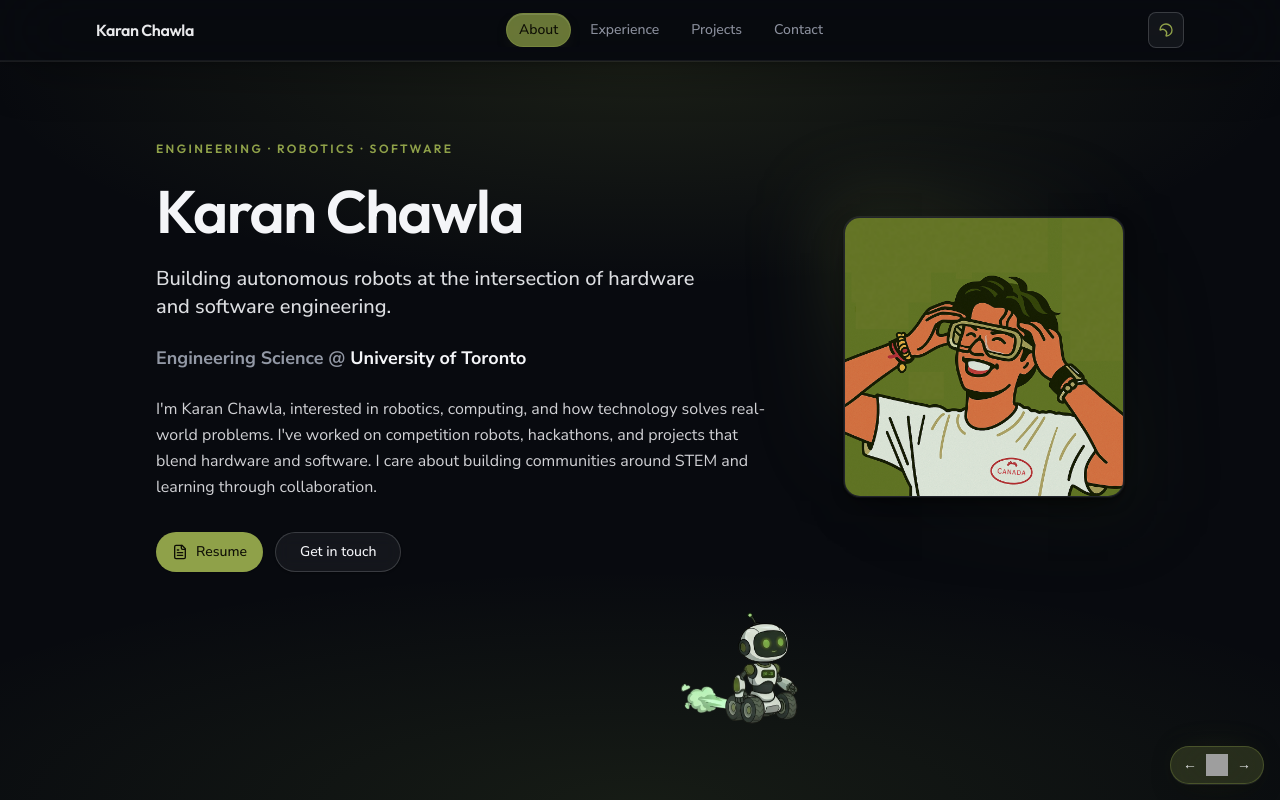
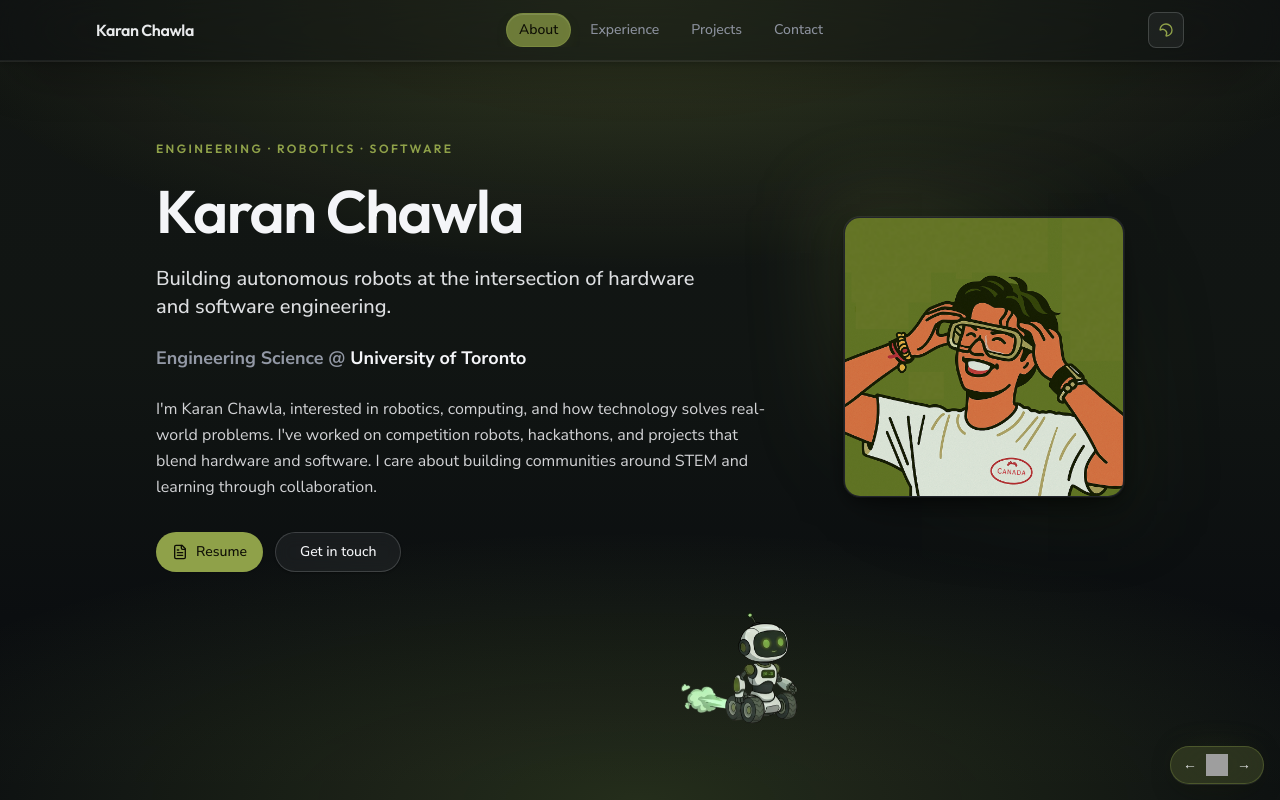
Before and after one commit to KaranChawlaD/Personal-Website-V2, a Next.js app: page / in a window 1280 px wide. Shown: the top 800 px of the page. Built offline with nearby package versions, Linux system fonts and the light colour scheme; grey boxes are pictures that could not be loaded.

Commit message:
chore: entire site green backsplash

```diff
--- a/app/personal-website-client.tsx
+++ b/app/personal-website-client.tsx
@@ -44,6 +44,9 @@
 }
 
 const SECTION_IDS = ["about", "experience", "projects", "contact"] as const;
+
+const siteGreenWashClassName =
+  "bg-[linear-gradient(180deg,rgb(110_129_55_/_0.06)_0%,rgb(200_240_80_/_0.04)_45%,transparent_100%),radial-gradient(ellipse_110%_68%_at_50%_-12%,rgb(110_129_55_/_0.22),transparent_58%),radial-gradient(ellipse_100%_52%_at_50%_100%,rgb(200_240_80_/_0.14),transparent_68%)] dark:bg-[linear-gradient(180deg,rgb(143_161_73_/_0.08)_0%,rgb(190_235_95_/_0.05)_45%,transparent_100%),radial-gradient(ellipse_100%_60%_at_50%_0%,rgb(143_161_73_/_0.26),transparent_56%),radial-gradient(ellipse_95%_48%_at_50%_100%,rgb(190_235_95_/_0.16),transparent_70%)]";
 
 export function PersonalWebsiteClient({
   // skills,
@@ -167,7 +170,14 @@
     "scroll-mt-[calc(var(--site-header-height,7.25rem)+0.375rem)]";
 
   return (
-    <div className="min-h-screen transition-colors duration-300 bg-background">
+    <div className="relative min-h-screen transition-colors duration-300 bg-background">
+      <div
+        className={cn(
+          "pointer-events-none fixed inset-0 z-0",
+          siteGreenWashClassName
+        )}
+        aria-hidden
+      />
       <header
         ref={headerRef}
         className="fixed inset-x-0 top-0 z-50 border-b border-border/45 bg-background/55 shadow-surface-header backdrop-blur-2xl supports-[backdrop-filter]:bg-background/40"
@@ -215,7 +225,7 @@
 
       <main
         role="main"
-        className="pt-[var(--site-header-height,7.25rem)]"
+        className="relative z-10 pt-[var(--site-header-height,7.25rem)]"
       >
         {/* About — hero + bio + skills */}
         <section
@@ -223,10 +233,6 @@
           className={`relative overflow-hidden flex flex-col justify-start sm:justify-center ${sectionScrollMt} border-b border-border/30 px-4 pt-4 pb-14 min-h-[calc(100svh-var(--site-header-height,7.25rem))] sm:px-6 sm:pt-20 sm:pb-20 lg:px-8`}
           aria-label="About Karan Chawla"
         >
-          <div
-            className="pointer-events-none absolute inset-0 z-0 bg-[radial-gradient(ellipse_105%_62%_at_50%_-10%,rgb(110_129_55_/_0.12),transparent_56%),radial-gradient(ellipse_95%_48%_at_50%_100%,rgb(200_240_80_/_0.07),transparent_70%)] dark:bg-[radial-gradient(ellipse_95%_56%_at_50%_0%,rgb(143_161_73_/_0.14),transparent_54%),radial-gradient(ellipse_90%_44%_at_50%_100%,rgb(190_235_95_/_0.08),transparent_72%)]"
-            aria-hidden
-          />
           <RobotDriveSpeedProvider>
           <div className="relative z-10 mx-auto max-w-6xl">
             <div className="grid gap-12 md:grid-cols-[minmax(0,1fr)_minmax(220px,280px)] md:items-center md:gap-12 lg:gap-16">
@@ -369,7 +375,7 @@
         {/* Projects */}
         <section
           id="projects"
-          className={`${sectionScrollMt} border-t border-border/30 bg-muted/35 px-4 py-16 dark:bg-muted/12 sm:px-6 sm:py-20 lg:px-8`}
+          className={`${sectionScrollMt} border-t border-border/30 px-4 py-16 sm:px-6 sm:py-20 lg:px-8`}
           aria-label="Projects"
         >
           <div className="mx-auto max-w-6xl">
@@ -505,7 +511,7 @@
         </section>
       </main>
 
-      <footer className="border-t border-border/30 px-4 py-8 text-center text-sm text-muted-foreground sm:px-6">
+      <footer className="relative z-10 border-t border-border/30 px-4 py-8 text-center text-sm text-muted-foreground sm:px-6">
         <p>© {new Date().getFullYear()} Karan Chawla</p>
       </footer>
 
```
